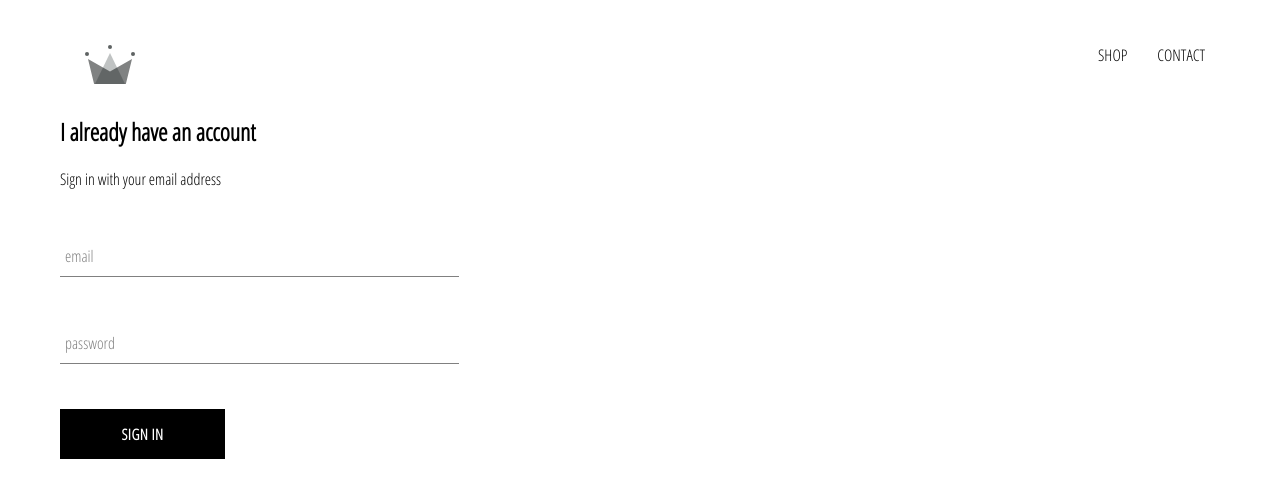
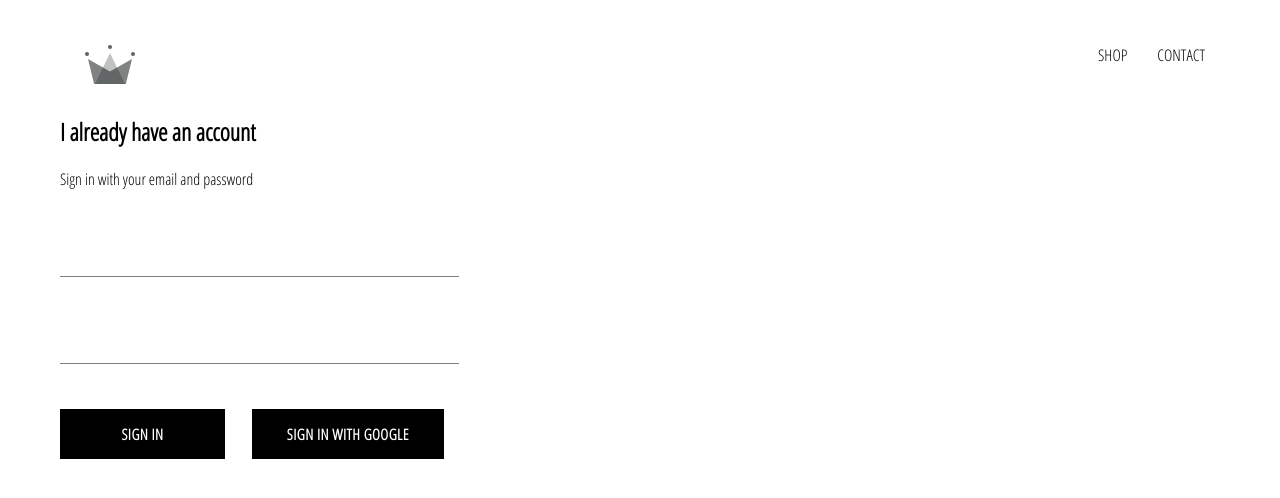
Before and after one commit to sukantamaikap/crown, a React (Create React App) app: page /signin in a window 1280 px wide. Shown: the top 498 px of the page. Built offline with nearby package versions, Linux system fonts and the light colour scheme.

Commit message:
sign-in with google changes

```diff
--- a/src/components/sign-in/sign-in.component.jsx
+++ b/src/components/sign-in/sign-in.component.jsx
@@ -1,56 +1,67 @@
 import React from 'react';
 
-import './sign-in.styles.scss';
 import FormInput from '../form-input/form-input.component';
 import CustomButton from '../custom-button/custom-button.component';
 
-export default class SignIn extends React.Component {
+import { signInWithGoogle } from '../../firebase/firebase.utils';
+
+import './sign-in.styles.scss';
+
+class SignIn extends React.Component {
   constructor(props) {
-        super(props)
+    super(props);
 
     this.state = {
       email: '',
       password: ''
-        }
+    };
   }
 
   handleSubmit = event => {
     event.preventDefault();
 
-        this.setState({email: '', password: ''});
-    }
+    this.setState({ email: '', password: '' });
+  };
 
   handleChange = event => {
     const { value, name } = event.target;
-        this.setState({[name]: value});
-    }
+
+    this.setState({ [name]: value });
+  };
 
   render() {
-        return(
+    return (
       <div className='sign-in'>
         <h2>I already have an account</h2>
-                <span>Sign in with your email address</span>
+        <span>Sign in with your email and password</span>
 
         <form onSubmit={this.handleSubmit}>
           <FormInput
             name='email'
             type='email'
+            handleChange={this.handleChange}
             value={this.state.email}
-                        handleChange={this.handleChange}
-                        lable='email'
-                        required />
-
+            label='email'
+            required
+          />
           <FormInput
             name='password'
             type='password'
             value={this.state.password}
             handleChange={this.handleChange}
-                        lable='password'
-                        required />
-
-                    <CustomButton type='submit'> Sign In </CustomButton>
+            label='password'
+            required
+          />
+          <div className='buttons'>
+            <CustomButton type='submit'> Sign in </CustomButton>
+            <CustomButton onClick={signInWithGoogle} isGoogleSignIn>
+              Sign in with Google
+            </CustomButton>
+          </div>
         </form>
       </div>
-        )
+    );
   }
 }
+
+export default SignIn;
--- a/src/components/sign-in/sign-in.styles.scss
+++ b/src/components/sign-in/sign-in.styles.scss
@@ -6,4 +6,9 @@
     .title {
         margin: 10px;
     }
+
+    .buttons {
+        display: flex;
+        justify-content: space-between;
+      }
 }
--- /dev/null
+++ b/src/firebase/firebase.utils.js
@@ -0,0 +1,25 @@
+import firebase from 'firebase/app';
+import 'firebase/firestore';
+import 'firebase/auth';
+
+const config = {
+  apiKey: "AIzaSyCXwoR9rSD8zcfzcBAfz3thIX_WvzOCQVI",
+  authDomain: "crwn-db-d1e3e.firebaseapp.com",
+  databaseURL: "https://crwn-db-d1e3e.firebaseio.com",
+  projectId: "crwn-db-d1e3e",
+  storageBucket: "crwn-db-d1e3e.appspot.com",
+  messagingSenderId: "791329383214",
+  appId: "1:791329383214:web:9feed1666d4b58081a10bf",
+  measurementId: "G-R2SX3V6QMV"
+};
+
+firebase.initializeApp(config);
+
+export const auth = firebase.auth();
+export const firestore = firebase.firestore();
+
+const provider = new firebase.auth.GoogleAuthProvider();
+provider.setCustomParameters({ prompt: 'select_account' });
+export const signInWithGoogle = () => auth.signInWithPopup(provider);
+
+export default firebase;
```
Lines whose indentation alone changed are shown as unchanged.
